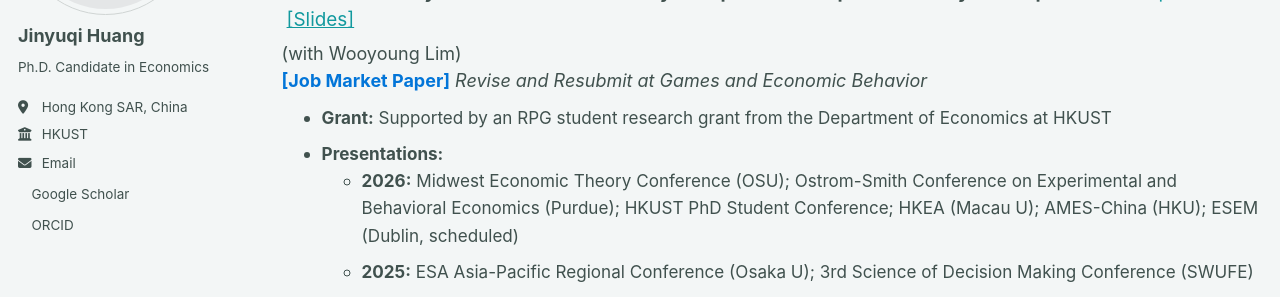
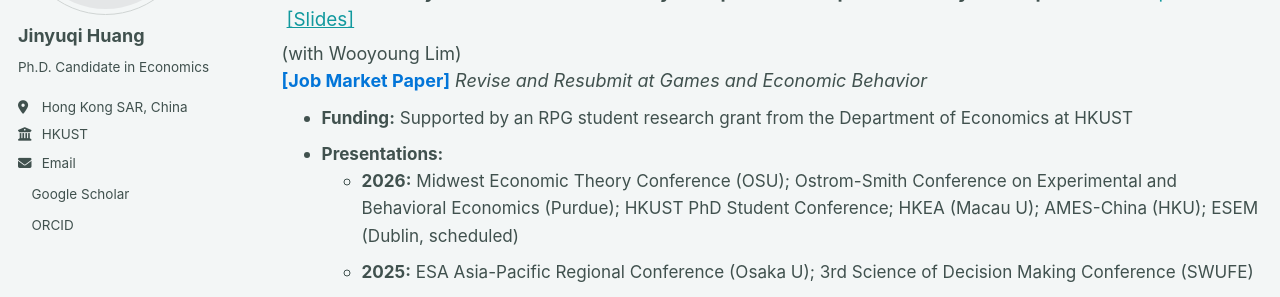
Before and after one commit to brayanam5903/brayanam5903.github.io, a Jekyll site: the page built from _pages/publications.html, in a window 1280 px wide and 900 px high. Shown: the part 261-558 px from the top of the window. Built offline with Jekyll 4.4.1, drawn with Linux system fonts in a browser that asks for light colours; a style sheet for code colours, icons or effects is not loaded.

Commit message:
Change 'Grant' to 'Funding' in publications page

```diff
--- a/_pages/publications.html
+++ b/_pages/publications.html
@@ -19,7 +19,7 @@ author_profile: true
     <span style="color: #0275d8; font-weight: bold;">[Job Market Paper]</span> <i>Revise and Resubmit at Games and Economic Behavior</i>
   </p>
   <ul style="margin-top: 0; margin-bottom: 10px; font-size: 0.95em; line-height: 1.6;">
-    <li><b>Grant:</b> Supported by an RPG student research grant from the Department of Economics at HKUST</li>
+    <li><b>Funding:</b> Supported by an RPG student research grant from the Department of Economics at HKUST</li>
     <li><b>Presentations:</b>
       <ul style="margin-top: 0; margin-bottom: 0;">
         <li><b>2026:</b> Midwest Economic Theory Conference (OSU); Ostrom-Smith Conference on Experimental and Behavioral Economics (Purdue); HKUST PhD Student Conference; HKEA (Macau U); AMES-China (HKU); ESEM (Dublin, scheduled)</li>
```
